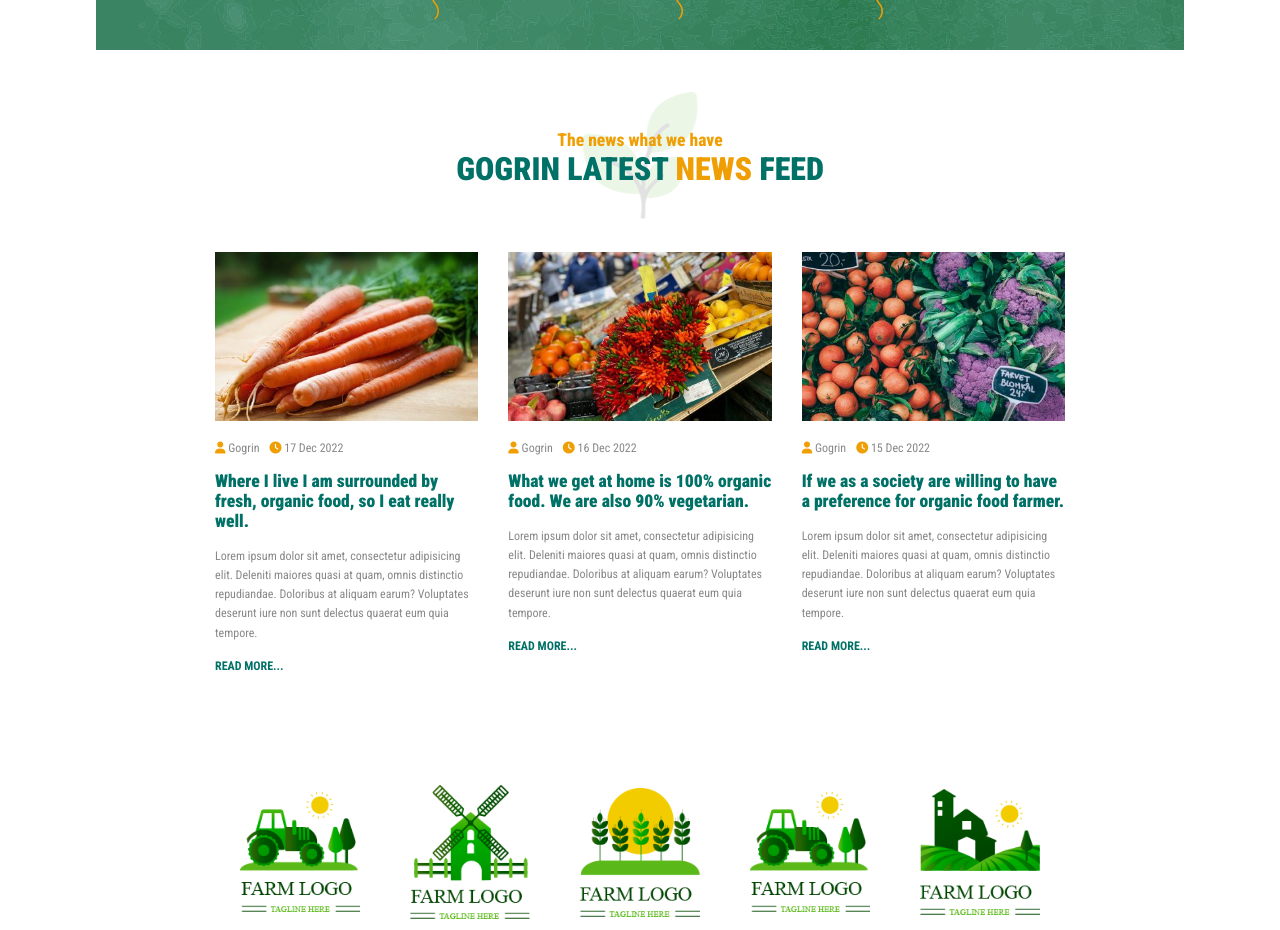
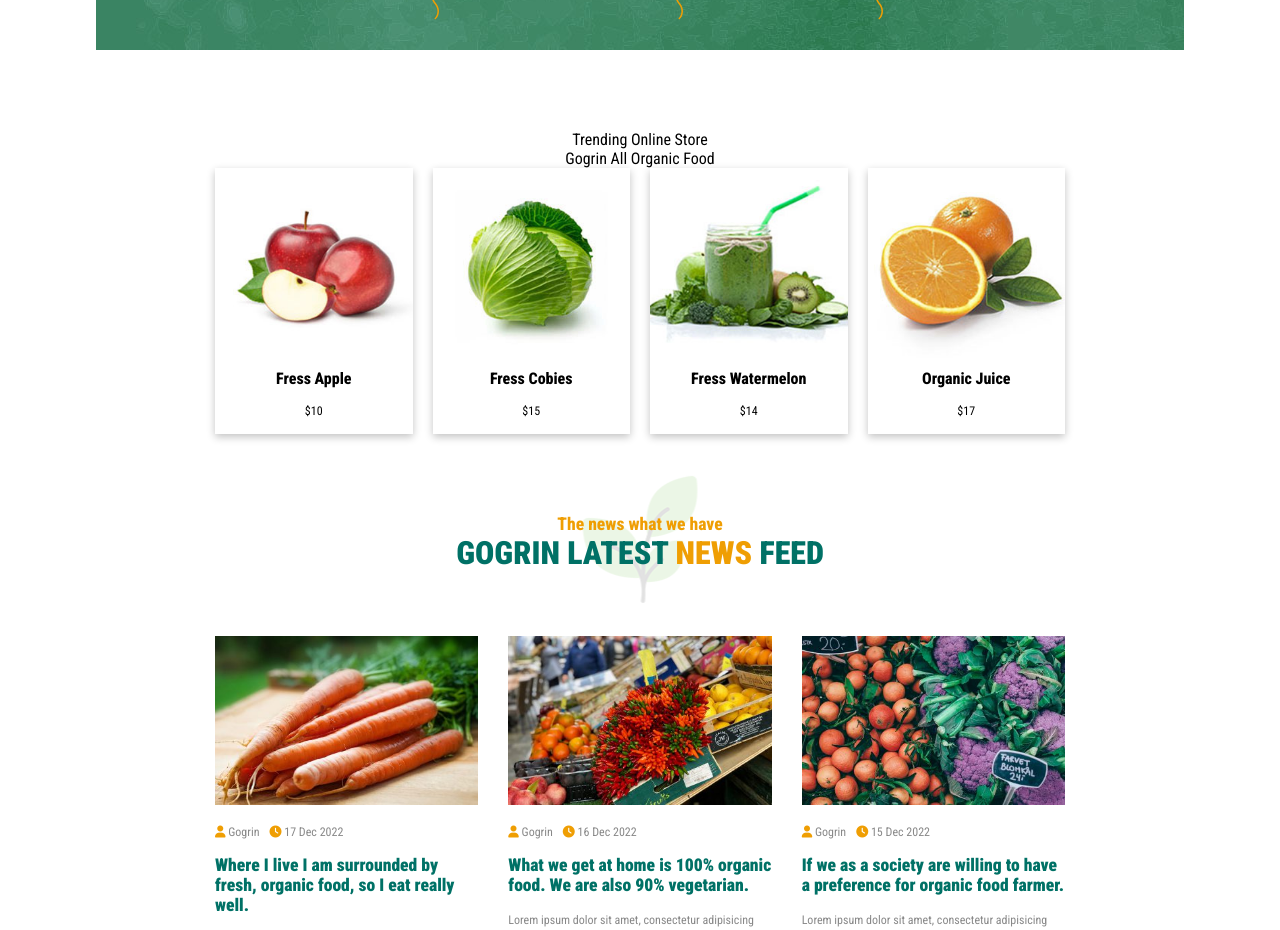
Before and after one commit to federicaarosio/proj-html-vuejs, a Vue app: page / in a window 1280 px wide. Shown: the part 2920-3850 px from the top of the page. Built offline with nearby package versions, Linux system fonts and the light colour scheme.

Commit message:
working on trending products

```diff
--- a/src/components/AppMain.vue
+++ b/src/components/AppMain.vue
@@ -3,6 +3,7 @@
     <OnlineStore />
     <QuoteCombos />
     <StatsSection />
+    <TrendingFood />
     <NewsFeed />
     <FarmLogos />
 </template>
@@ -12,6 +13,7 @@ import AllNatural from './MainComponents/AllNatural.vue';
 import OnlineStore from './MainComponents/OnlineStore.vue';
 import QuoteCombos from './MainComponents/QuoteCombos.vue';
 import StatsSection from './MainComponents/StatsSection.vue';
+import TrendingFood from './MainComponents/TrendingFood.vue';
 import NewsFeed from './MainComponents/NewsFeed.vue';
 import FarmLogos from './MainComponents/FarmLogos.vue';
 
@@ -21,6 +23,7 @@ export default {
         OnlineStore,
         QuoteCombos,
         StatsSection,
+        TrendingFood,
         NewsFeed,
         FarmLogos
     },
--- /dev/null
+++ b/src/components/MainComponents/CardTrendprod.vue
@@ -0,0 +1,52 @@
+<template lang="">
+    <article>
+        <img :src="`../../../img/${src}.jpg`" :alt="name">
+        <p class="name">
+            {{name}}
+        </p>
+        <p class="price">
+            {{price}}
+        </p>
+    </article>
+</template>
+
+
+<script>
+export default {
+    name: "CardTrendingProducts",
+
+    props: {
+        src: String,
+        name: String,
+        price: Number
+    }
+
+}
+</script>
+
+
+<style lang="scss" scoped>
+@use "../../styles/partials/mixins" as *;
+@use "../../styles/partials/variables" as *;
+
+article {
+    width: calc(100% / 4);
+    box-shadow: rgba(0, 0, 0, 0.24) 0px 3px 8px;
+
+    img {
+        width: 100%;
+        object-fit: cover;
+    }
+
+    p.name {
+        margin-bottom: $margin-bottom-smaller;
+        font-weight: 800;
+    }
+
+    p.price {
+        margin-bottom: $margin-bottom-smaller;
+        font-size: $font-small;
+    }
+}
+
+</style>
--- a/src/components/MainComponents/OnlineStore.vue
+++ b/src/components/MainComponents/OnlineStore.vue
@@ -26,7 +26,7 @@
 
         <div class="shop-images-container">
 
-            <SingleProduct v-for="product in productsList"
+            <SingleProduct v-for="product in store.productsList"
             :src="product.imageSource"
             :name="product.productName"
             :price="product.price"
@@ -41,6 +41,7 @@
 
 
 <script>
+import { store } from '../../js/store';
 import SingleProduct from './SingleProduct.vue';
 
 export default {
@@ -52,49 +53,51 @@ export default {
 
     data() {
         return {
-            productsList: [
-                {
-                    productName: "Fress Apple",
-                    imageSource: "s5",
-                    price: "$10",
-                },
-                {
-                    productName: "Fress Cobies",
-                    imageSource: "s2",
-                    price: "$15"
-                },
-                {
-                    productName: "Fress Watermelon",
-                    imageSource: "s8",
-                    price: "$14"
-                },
-                {
-                    productName: "Organic Juice",
-                    imageSource: "s1",
-                    price: "$17"
-                },
-                {
-                    productName: "Fresh BlueBerries",
-                    imageSource: "s4",
-                    price: "$15"
-                },
-                {
-                    productName: "Organic Letus",
-                    imageSource: "s10",
-                    price: "$23"
-                },
-                {
-                    productName: "Red Gajor",
-                    imageSource: "s9",
-                    price: "$26"
-                },
-                {
-                    productName: "Naga Pepper",
-                    imageSource: "s7",
-                    price: "$21",
-                    // noDiscountedPrice: "n",
-                }
-            ]
+            store,
+
+            // productsList: [
+            //     {
+            //         productName: "Fress Apple",
+            //         imageSource: "s5",
+            //         price: "$10",
+            //     },
+            //     {
+            //         productName: "Fress Cobies",
+            //         imageSource: "s2",
+            //         price: "$15"
+            //     },
+            //     {
+            //         productName: "Fress Watermelon",
+            //         imageSource: "s8",
+            //         price: "$14"
+            //     },
+            //     {
+            //         productName: "Organic Juice",
+            //         imageSource: "s1",
+            //         price: "$17"
+            //     },
+            //     {
+            //         productName: "Fresh BlueBerries",
+            //         imageSource: "s4",
+            //         price: "$15"
+            //     },
+            //     {
+            //         productName: "Organic Letus",
+            //         imageSource: "s10",
+            //         price: "$23"
+            //     },
+            //     {
+            //         productName: "Red Gajor",
+            //         imageSource: "s9",
+            //         price: "$26"
+            //     },
+            //     {
+            //         productName: "Naga Pepper",
+            //         imageSource: "s7",
+            //         price: "$21",
+            //         // noDiscountedPrice: "n",
+            //     }
+            // ]
         }
     },
 
--- /dev/null
+++ b/src/components/MainComponents/TrendingFood.vue
@@ -0,0 +1,55 @@
+<template lang="">
+    <section class="trending-food">
+        <p class="smaller-title">
+            Trending Online Store
+        </p>
+        <p class="title">
+            Gogrin All <span>Organic</span> Food
+        </p>
+        <div class="cards-container">
+            <CardTrendprod v-for="product in store.productsList" v-show="product.trending === true"
+            :src="product.imageSource"
+            :name="product.productName"
+            :price="product.price"
+            />
+        </div>
+    </section>
+</template>
+
+
+<script>
+import { store } from '../../js/store'
+import CardTrendprod from './CardTrendprod.vue';
+export default {
+    name: "TrendingFood",
+
+    components: {
+        CardTrendprod
+    },
+
+    data() {
+        return {
+            store,
+        }
+    },
+}
+</script>
+
+
+<style lang="scss" scoped>
+@use "../../styles/partials/mixins" as *;
+@use "../../styles/partials/variables" as *;
+
+section.trending-food {
+    width: $small-container;
+    margin: 0 auto;
+    margin-bottom: $margin-bottom-large;
+    text-align: center;
+
+    div.cards-container {
+        @include flex(row, space-between, start);
+        gap: 20px;
+    }
+}
+
+</style>
--- a/src/js/store.js
+++ b/src/js/store.js
@@ -1,6 +1,58 @@
 import { reactive } from 'vue'
 
 export const store = reactive({
+
+    //Product List (Online Store, Trending Food)
+    productsList: [
+        {
+            productName: "Fress Apple",
+            imageSource: "s5",
+            price: "$10",
+            trending: true,
+        },
+        {
+            productName: "Fress Cobies",
+            imageSource: "s2",
+            price: "$15",
+            trending: true,
+        },
+        {
+            productName: "Fress Watermelon",
+            imageSource: "s8",
+            price: "$14",
+            trending: true,
+        },
+        {
+            productName: "Organic Juice",
+            imageSource: "s1",
+            price: "$17",
+            trending: true,
+        },
+        {
+            productName: "Fresh BlueBerries",
+            imageSource: "s4",
+            price: "$15",
+            trending: false,
+        },
+        {
+            productName: "Organic Letus",
+            imageSource: "s10",
+            price: "$23",
+            trending: false,
+        },
+        {
+            productName: "Red Gajor",
+            imageSource: "s9",
+            price: "$26",
+            trending: false,
+        },
+        {
+            productName: "Naga Pepper",
+            imageSource: "s7",
+            price: "$21",
+            trending: false,
+        }
+    ],
 
     //Blog Posts
     postsList: [
```
